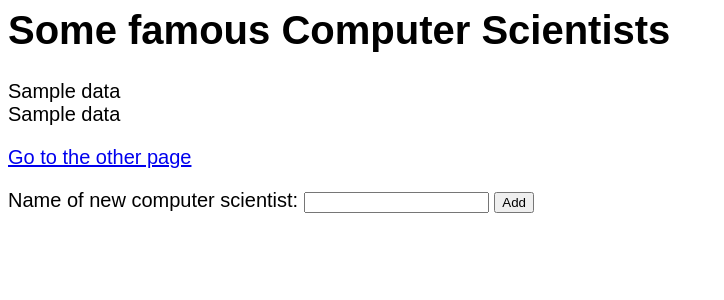
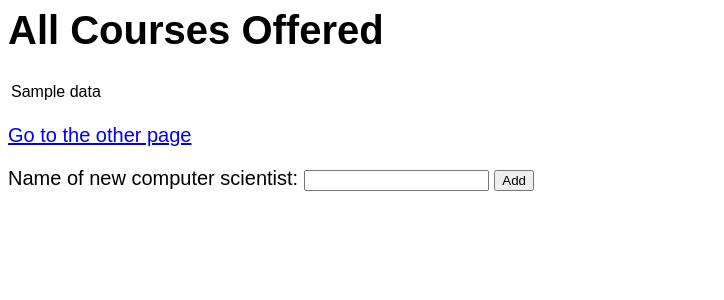
Before and after one commit to domgordon/SSOLIT, a Flask app: template templates/index.html in a window 1280 px wide. Shown: the top 300 px of the page, without its empty margins (0-724 px from the left). Run offline with Flask 2, Linux system fonts and the light colour scheme; the template is opened without the code that fills it: most values are stand-ins (such as "Sample title", 1, 10 or a date in 2020); parts of the project's set-up code (start-up, migrations or seed data) failed here and were passed over.

Commit message:
courses sections offered table working

```diff
--- a/server.py
+++ b/server.py
@@ -113,11 +113,17 @@ def index():
   #
   # example of a database query
   #
-  cursor = g.conn.execute("SELECT cid, cname FROM courses_offered")
+  cursor = g.conn.execute("SELECT * from courses_offered C, sections_available_taught S WHERE S.cid=C.cid")
   courses = []
+  #i=0
   for result in cursor:
-    courses.append(result['cid'])
-    courses.append(result['cname'])  # can also be accessed using result[0]
+    row = []
+    for i in range(0,len(result)):
+        #courses.append(result[i])
+        row.append(result[i])
+    courses.append(row)
+    #courses.append(result['cname'])  # can also be accessed using result[0]
+    #i+=1
   cursor.close()
 
   #
--- a/templates/index.html
+++ b/templates/index.html
@@ -8,13 +8,20 @@
 
 
 <body>
-  <h1>Some famous Computer Scientists</h1>
-  <div>{{data}}</div>
+  <h1>All Courses Offered</h1>
 
   <div>
+  <table>
     {% for n in data %}
-    <div>{{n}}</div>
+    <tr>
+        {% for i in n %}
+        <td>
+        {{i}}
+        </td>
+        {% endfor %}
+    </th>
     {% endfor %}
+  </table>
   </div>
 
 <p><a href="another">Go to the other page</a></p>
```
